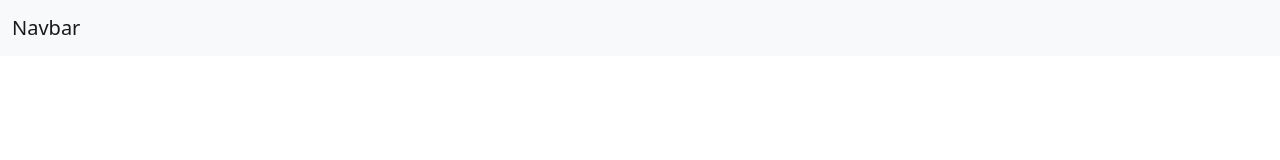
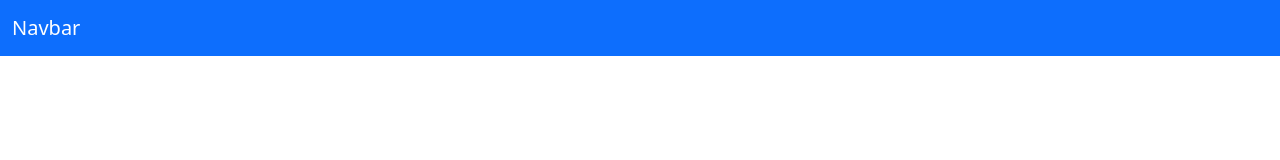
Before and after one commit to abraganu/frontend2021-dashboard, a plain HTML site: page index.html in a window 1280 px wide. Drawn offline with nearby package versions, Linux system fonts and the light colour scheme.

Commit message:
Se cambio nombre de archivo y color de navbar

```diff
--- a/index.htm
+++ b/index.html
@@ -8,7 +8,7 @@
     <link href="https://cdn.jsdelivr.net/npm/bootstrap@5.0.0-beta2/dist/css/bootstrap.min.css" rel="stylesheet" integrity="sha384-BmbxuPwQa2lc/FVzBcNJ7UAyJxM6wuqIj61tLrc4wSX0szH/Ev+nYRRuWlolflfl" crossorigin="anonymous">
 </head>
 <body>
-    <nav class="navbar navbar-expand-lg navbar-light bg-light">
+    <nav class="navbar navbar-expand-lg navbar-dark bg-primary">
         <div class="container-fluid">
           <a class="navbar-brand" href="#">Navbar</a>
           <button class="navbar-toggler" type="button" data-bs-toggle="collapse" data-bs-target="#navbarSupportedContent" aria-controls="navbarSupportedContent" aria-expanded="false" aria-label="Toggle navigation">
```
